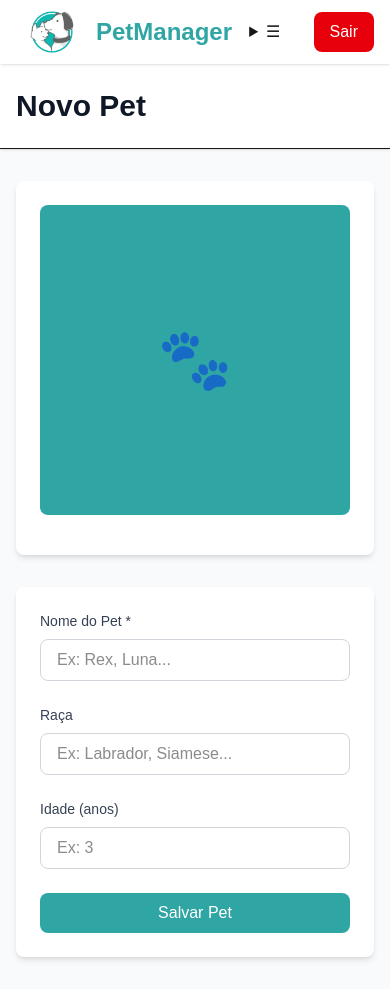
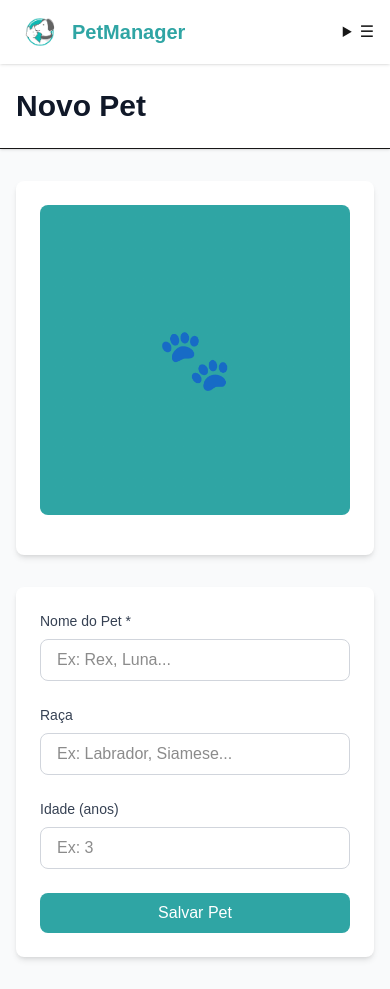
Before and after one commit to LeonardoVilla/leonardodasilvavilla920524, a Next.js app: page /pets/novo in a window 390 px wide. Built offline with nearby package versions, Linux system fonts and the light colour scheme; sample sign-in values are in the browser's storage.

Commit message:
Ajuste do navbar para o modo mobile

```diff
--- a/src/components/Navbar.tsx
+++ b/src/components/Navbar.tsx
@@ -22,13 +22,13 @@ export function Navbar() {
                 <div className="flex justify-between items-center h-16">
                     {/* Logo */}
                     <div className="flex-shrink-0">
-                        <Link href="/" className="flex items-center gap-2 text-2xl font-bold text-[#2FA5A4]">
+                        <Link href="/" className="flex items-center gap-2 text-xl md:text-2xl font-bold text-[#2FA5A4]">
                             <Image
                                 src="/icone-de-cao-e-gato.png"
                                 alt="PetManager"
                                 width={68}
                                 height={68}
-                                className="h-18 w-18"
+                                className="h-12 w-12 md:h-18 md:w-18"
                                 priority
                             />
                             PetManager
@@ -82,7 +82,7 @@ export function Navbar() {
                             <summary className="btn btn-ghost">
                                 ☰
                             </summary>
-                            <ul className="dropdown-content z-[1] menu p-2 shadow bg-base-100 rounded-box w-52">
+                            <ul className="dropdown-content z-[1] menu p-2 shadow bg-base-100 rounded-box w-56">
                                 <li>
                                     <Link href="/" className="flex items-center gap-2">
                                         <Image
@@ -107,6 +107,14 @@ export function Navbar() {
                                         Tutores
                                     </Link>
                                 </li>
+                                <li className="mt-1">
+                                    <button
+                                        onClick={handleLogout}
+                                        className="flex items-center gap-2 text-red-600"
+                                    >
+                                        Sair
+                                    </button>
+                                </li>
                             </ul>
                         </details>
                     </div>
@@ -114,7 +122,7 @@ export function Navbar() {
                     {/* Logout Button */}
                     <button
                         onClick={handleLogout}
-                        className="ml-4 px-4 py-2 bg-red-600 text-white rounded-lg hover:bg-red-700 transition"
+                        className="ml-4 px-4 py-2 bg-red-600 text-white rounded-lg hover:bg-red-700 transition hidden md:inline-flex"
                     >
                         Sair
                     </button>
```
